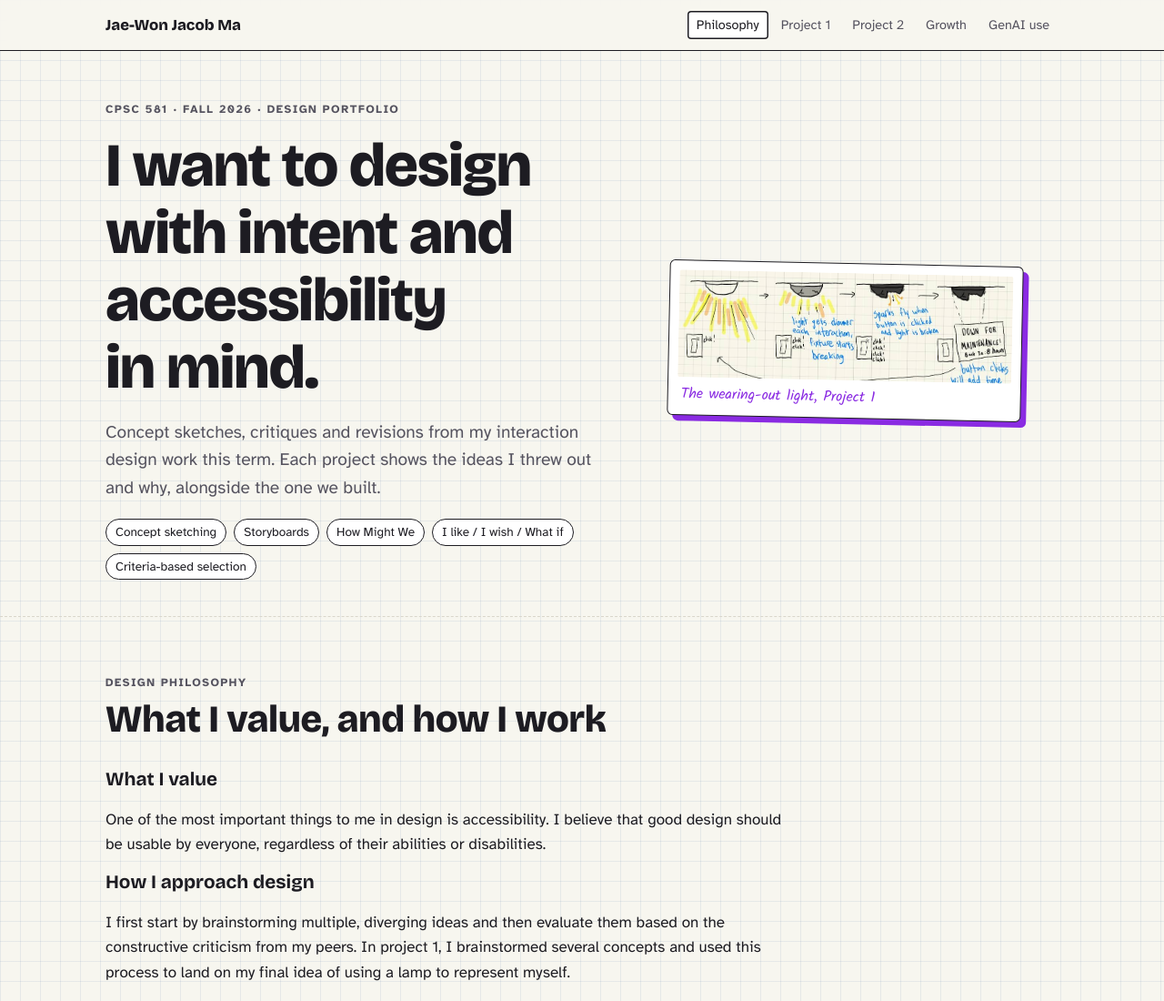
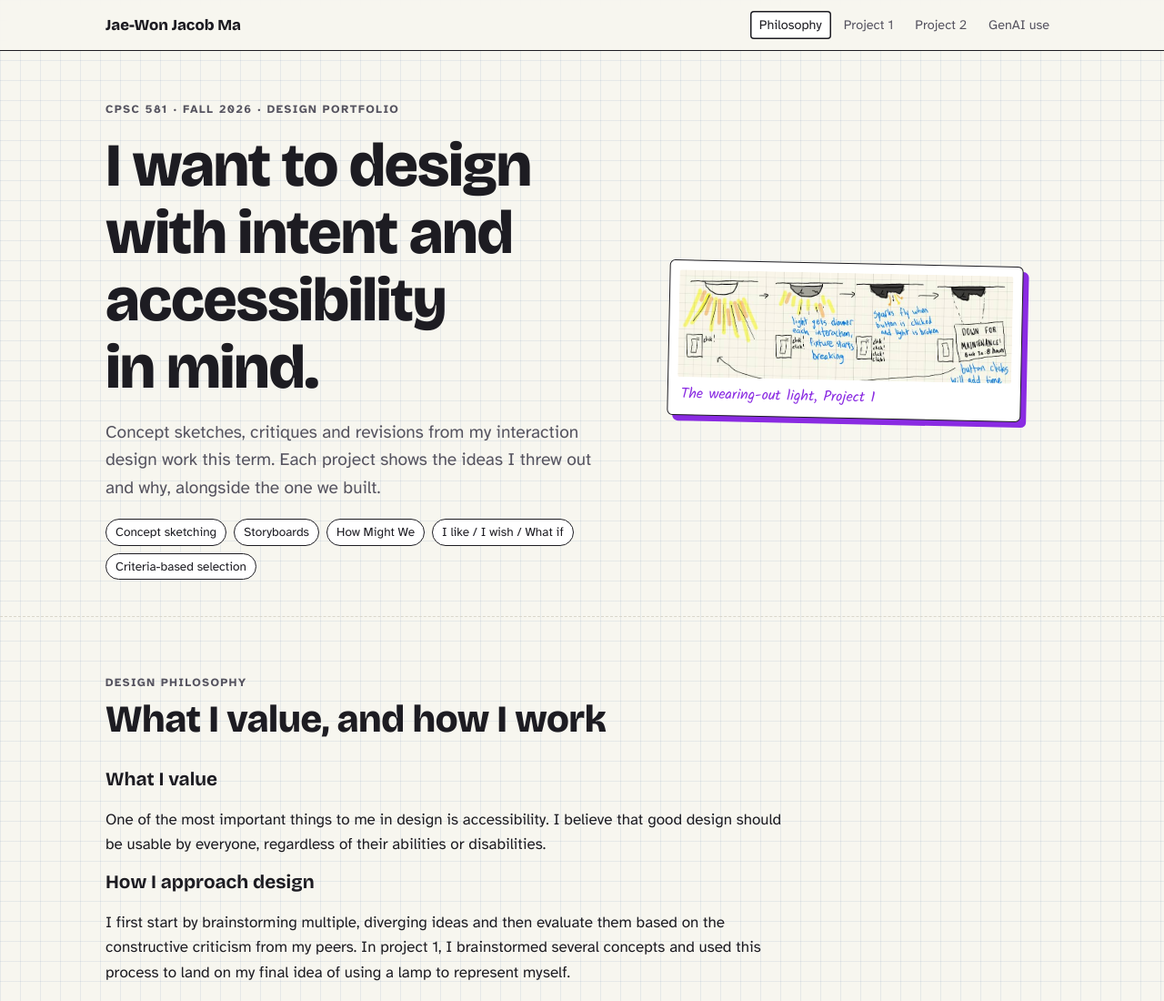
Before and after one commit to jaewon-ma/cpsc581-portfolio, a plain HTML site: page index.html in a window 1280 px wide. Shown: the top 1100 px of the page at 91% size. Drawn offline with nearby package versions, Linux system fonts and the light colour scheme.

Commit message:
final minor fix

```diff
--- a/index.html
+++ b/index.html
@@ -184,7 +184,7 @@ dialog.lb button { position: absolute; top: 8px; right: 8px; font: 700 1rem var(
       <li><a class="l" href="#philosophy">Philosophy</a></li>
       <li><a class="l" href="#p1">Project 1</a></li>
       <li><a class="l" href="#p2">Project 2</a></li>
-      <li><a class="l" href="#growth">Growth</a></li>
+      <!-- <li><a class="l" href="#growth">Growth</a></li> -->
       <li><a class="l" href="#ai">GenAI use</a></li>
     </ul>
   </div>
```
